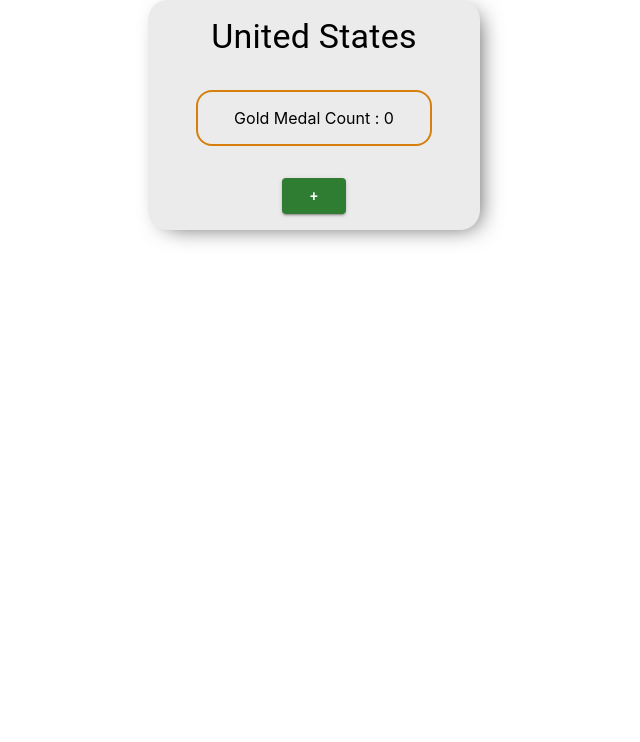
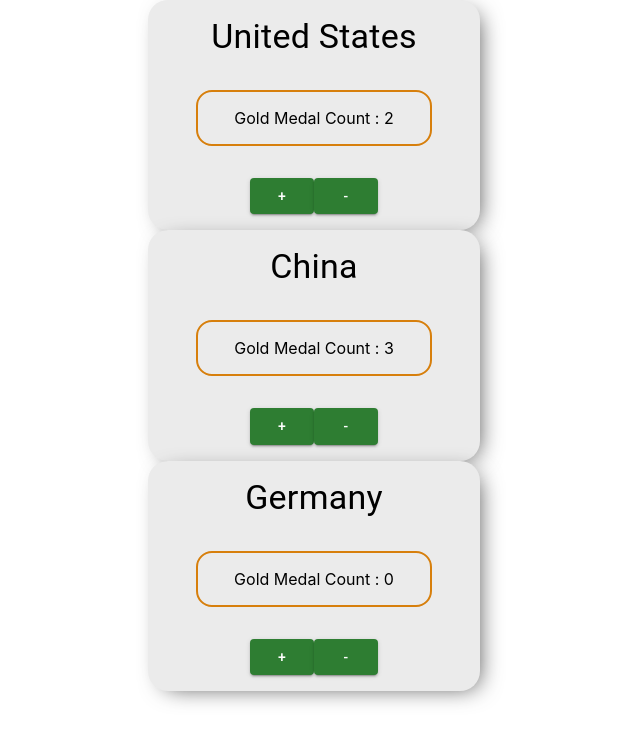
Before and after one commit to vankanna/MedalCounter, a React (Create React App) app: page / in a window 1280 px wide. Shown: the top 742 px of the page, without its empty margins (326-966 px from the left). Built offline with nearby package versions, Linux system fonts and the light colour scheme.

Commit message:
function done

```diff
--- a/src/App.js
+++ /dev/null
@@ -1,16 +0,0 @@
-//import logo from './logo.svg';
-import './App.css';
-import Country from './components/Country.jsx'
-
-function App() {
-  return (
-      <div className='outline'>
-        <Country
-          name = 'United States'
-          gold = '0'/>
-      </div>
-
-  );
-}
-
-export default App;
--- /dev/null
+++ b/src/App.jsx
@@ -0,0 +1,52 @@
+import './App.css';
+import React, {Component} from 'react';
+import Country from './components/Country'
+
+class App extends Component {
+
+  state = {
+    countryList :[
+        { id: 1, name: 'United States', goldMedalCount: 2 },
+        { id: 2, name: 'China', goldMedalCount: 3 },
+        { id: 3, name: 'Germany', goldMedalCount: 0 },
+      ]
+  }
+
+
+  DecreaseItem = (id) => {
+    const countryList = this.state.countryList.map((country) => {
+      if(country.id === id && country.goldMedalCount > 0) {
+        country.goldMedalCount = country.goldMedalCount - 1;
+      }
+      return country;
+    })
+    this.setState({countryList:countryList});
+  }
+  IncrementItem = (id) => {
+    const countryList = this.state.countryList.map((country) => {
+      if(country.id === id) {
+        country.goldMedalCount = country.goldMedalCount + 1;
+      }
+      return country;
+    })
+    this.setState({countryList:countryList});
+  }
+    render() {
+    return (
+      <div className='outline'>
+        {this.state.countryList.map(country => (
+                                    <Country
+                                    key={country.id}
+                                    country={country}
+                                    increment={this.IncrementItem}
+                                    decrease={this.DecreaseItem}
+                                    />
+                                ))
+        }
+      </div>
+
+    );
+  }
+}
+
+export default App;
--- a/src/components/Country.jsx
+++ b/src/components/Country.jsx
@@ -1,26 +1,33 @@
-import React, {useState} from 'react';
+import React, {Component} from 'react';
 import Button from '@mui/material/Button';
 import Typography from '@mui/material/Typography';
 
 
-export default function Country({name, gold}) {
-    const [count, setCount] = useState(parseInt(gold));
+class Country extends Component {
+    render() {
+        const {country, increment, decrease } = this.props;
     return (
         <div className='box'>
             <Typography variant="h4" component="h4">
-                {name}
+                {country.name}
             </Typography>
             <div className='counter'>
-                Gold Medal Count : {count}
+                Gold Medal Count : {country.goldMedalCount}
             </div>
 
             <Button variant="contained" color="success"
-                className='btn'
-                onClick={()=>{setCount(count+1);}}>
+                className='btn' onClick={()=> increment(country.id)}
+                >
                 +
+            </Button>
+            <Button variant="contained" color="success"
+                className='btn' onClick={() => decrease(country.id)}
+            >
+                -
             </Button>
         </div>
 
     )
-
+    }
 }
+export default Country
```
